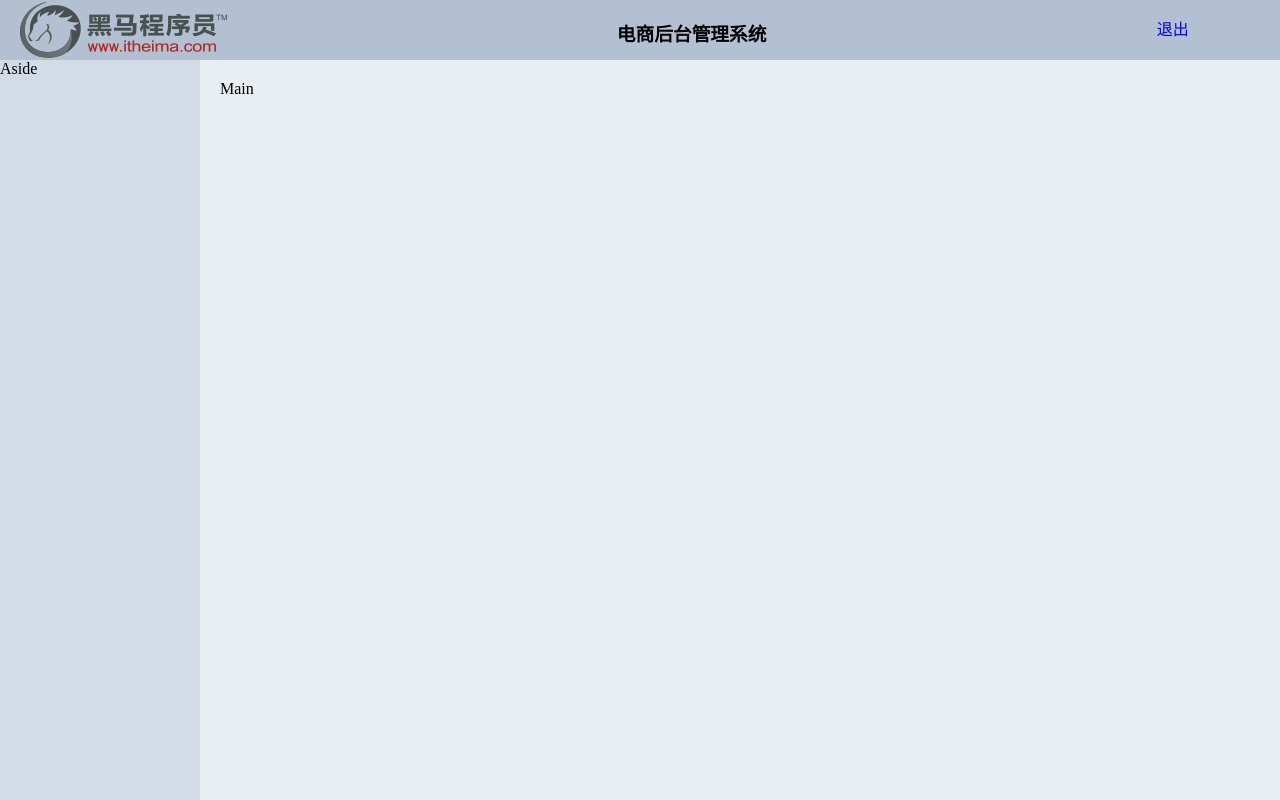
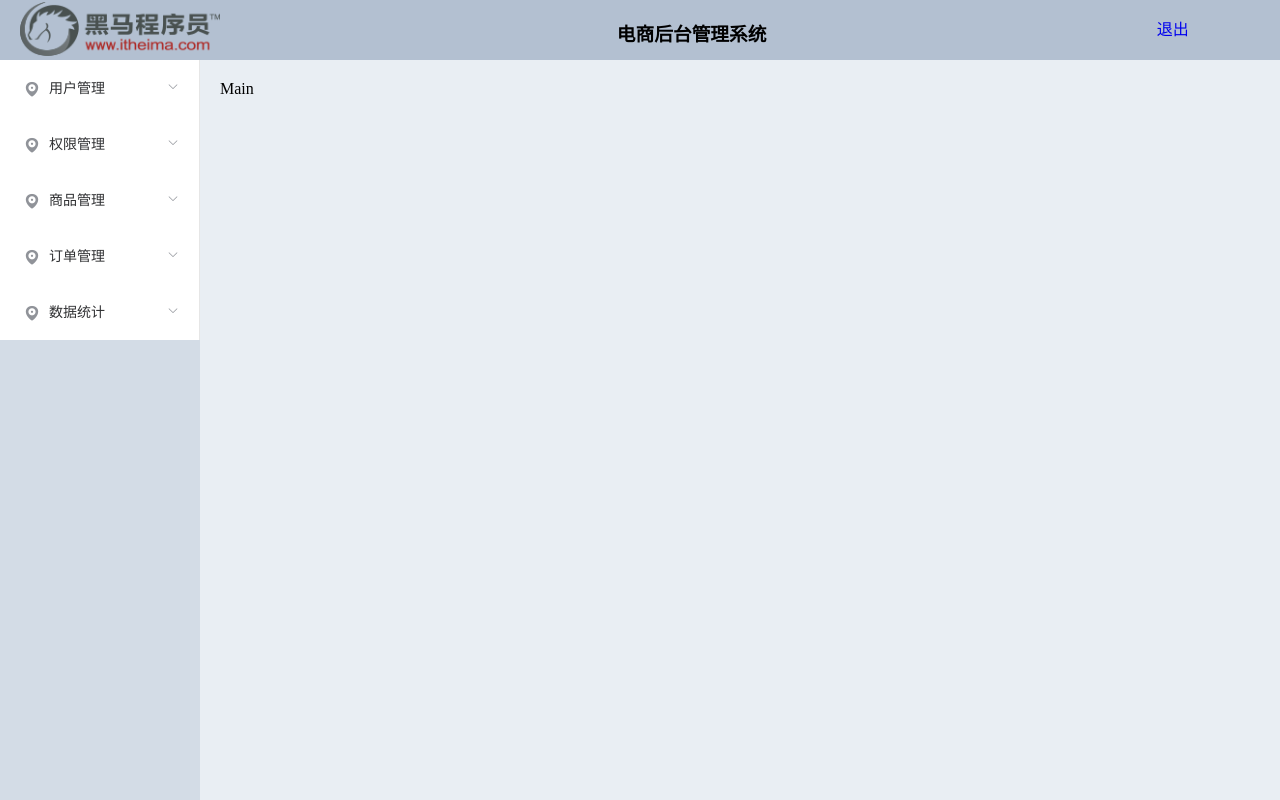
Before and after one commit to zsyweb/mallmanager, a Vue app: page /#/ in a window 1280 px wide. Built offline with nearby package versions, Linux system fonts and the light colour scheme; the HTML template or start-up script is replaced by a standard one.

Commit message:
引入侧边栏

```diff
--- a/src/components/home/home.vue
+++ b/src/components/home/home.vue
@@ -3,8 +3,8 @@
     <el-header class="header">
       <el-row>
         <el-col :span="4" class="logo">
-          <div class="grid-content bg-purple" >
-            <img src="../../assets/logo.png" alt="无法显示图片"/>
+          <div class="grid-content bg-purple">
+            <img src="../../assets/logo.png" alt="无法显示图片" width="200" />
           </div>
         </el-col>
         <el-col :span="18" class="middle">
@@ -20,7 +20,77 @@
       </el-row>
     </el-header>
     <el-container>
-      <el-aside width="200px" class="aside">Aside</el-aside>
+      <el-aside width="200px" class="aside">
+        <el-menu :unique-opened="true">
+          <!-- 用户管理 -->
+          <el-submenu index="1">
+            <template slot="title">
+              <i class="el-icon-location"></i>
+              <span>用户管理</span>
+            </template>
+            <el-menu-item index="1-1">
+              <i class="el-icon-menu"></i>
+              <span slot="title">用户列表</span>
+            </el-menu-item>
+          </el-submenu>
+          <!-- 权限管理 -->
+           <el-submenu index="2">
+            <template slot="title">
+              <i class="el-icon-location"></i>
+              <span>权限管理</span>
+            </template>
+            <el-menu-item index="2-1">
+              <i class="el-icon-menu"></i>
+              <span slot="title">角色列表</span>
+            </el-menu-item>
+            <el-menu-item index="2-2">
+              <i class="el-icon-menu"></i>
+              <span slot="title">权限列表</span>
+            </el-menu-item>
+          </el-submenu>
+          <!-- 商品管理 -->
+           <el-submenu index="3">
+            <template slot="title">
+              <i class="el-icon-location"></i>
+              <span>商品管理</span>
+            </template>
+            <el-menu-item index="3-1">
+              <i class="el-icon-menu"></i>
+              <span slot="title">商品列表</span>
+            </el-menu-item>
+            <el-menu-item index="3-2">
+              <i class="el-icon-menu"></i>
+              <span slot="title">分类参数</span>
+            </el-menu-item>
+             <el-menu-item index="3-3">
+              <i class="el-icon-menu"></i>
+              <span slot="title">商品分类</span>
+            </el-menu-item>
+          </el-submenu>
+          <!-- 订单管理 -->
+           <el-submenu index="4">
+            <template slot="title">
+              <i class="el-icon-location"></i>
+              <span>订单管理</span>
+            </template>
+            <el-menu-item index="4-1">
+              <i class="el-icon-menu"></i>
+              <span slot="title">订单列表</span>
+            </el-menu-item>
+          </el-submenu>
+          <!-- 数据统计 -->
+           <el-submenu index="5">
+            <template slot="title">
+              <i class="el-icon-location"></i>
+              <span>数据统计</span>
+            </template>
+            <el-menu-item index="5-1">
+              <i class="el-icon-menu"></i>
+              <span slot="title">数据报表</span>
+            </el-menu-item>
+          </el-submenu>
+        </el-menu>
+      </el-aside>
       <el-main class="main">Main</el-main>
     </el-container>
   </el-container>
@@ -36,15 +106,17 @@
 }
 .header {
   background-color: #b3c0d1;
+  padding-left: 0;
 }
 .aside {
   background-color: #d3dce6;
+  height: 100%;
 }
 .main {
   background-color: #e9eef3;
   height: 100%;
 }
-.logo{
+.logo {
   padding-top: 2px;
 }
 .middle {
```
